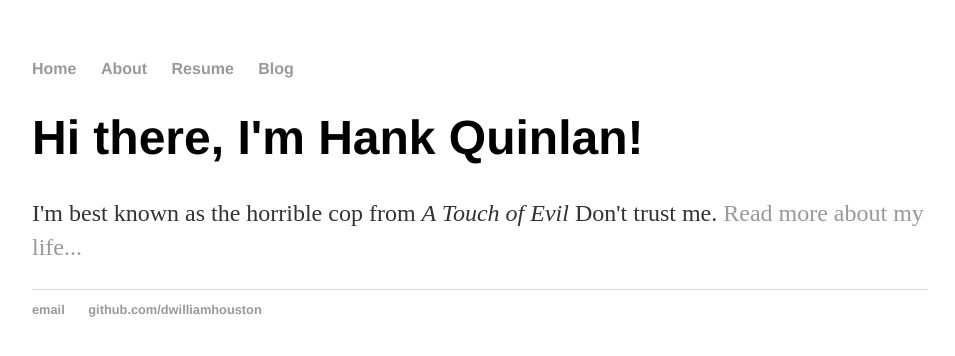
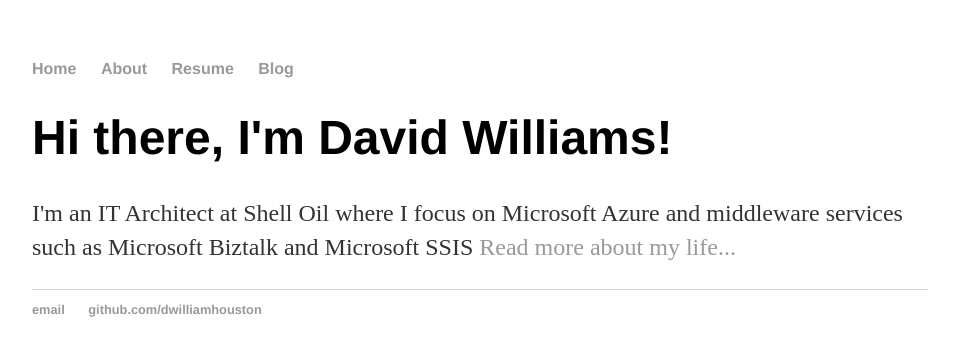
Before and after one commit to dwilliamhouston/dwilliamhouston.github.io, a Jekyll site: the page built from index.html, in a window 1280 px wide. Shown: the top 356 px of the page, without its empty margins (160-1115 px from the left). Built offline with Jekyll 4.4.1, drawn with Linux system fonts in a browser that asks for light colours.

Commit message:
Update index.html

```diff
--- a/index.html
+++ b/index.html
@@ -1,8 +1,8 @@
 ---
 layout: default
-title: Hank Quinlan, Horrible Cop
+title: David Williams, My Area of the Internet
 ---
 <div class="blurb">
-	<h1>Hi there, I'm Hank Quinlan!</h1>
-	<p>I'm best known as the horrible cop from <em>A Touch of Evil</em> Don't trust me. <a href="/about">Read more about my life...</a></p>
+	<h1>Hi there, I'm David Williams!</h1>
+	<p>I'm an IT Architect at Shell Oil where I focus on Microsoft Azure and middleware services such as Microsoft Biztalk and Microsoft SSIS <a href="/about">Read more about my life...</a></p>
 </div><!-- /.blurb -->
```
